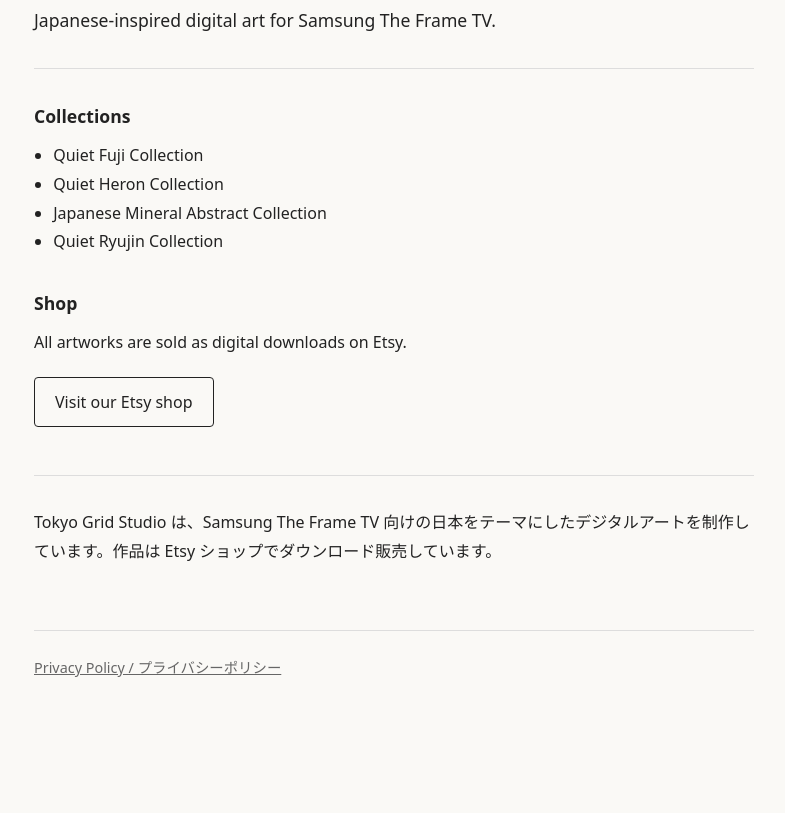
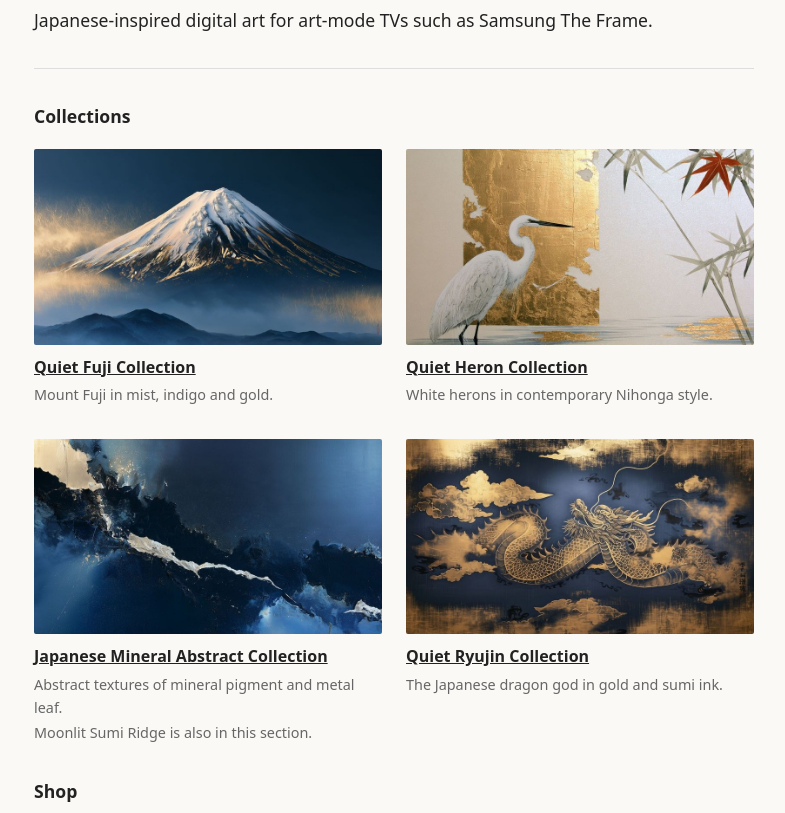
Before and after one commit to tokyo-grid-studio/tokyo-grid-studio.github.io, a plain HTML site: page index.html in a window 1280 px wide. Shown: the part 117-930 px from the top of the page, without its empty margins (246-1031 px from the left). Before the commit the page ends 846 px from the top, so only its background shows below. Drawn offline with Linux system fonts and the light colour scheme.

Commit message:
Top page: collection images and Etsy section links, Pinterest link, trademark notice
- Four collections shown with one published artwork each (1600/800 px web
  versions, English alt text), each linked to its Etsy shop section
- Mineral Abstract notes that Moonlit Sumi Ridge is in the same section
- Lead and Japanese paragraph: art-mode TVs such as Samsung The Frame
- Etsy shop URL uses the API spelling TokyoGridStudio; Pinterest profile link
- Footer: Samsung / The Frame trademark notice
- Pinterest domain verification meta tag, /privacy/ and /TokyoGrid/ unchanged

Co-Authored-By: Claude Opus 5.5 <noreply@anthropic.com>

```diff
--- a/index.html
+++ b/index.html
@@ -5,7 +5,7 @@
 <meta name="viewport" content="width=device-width, initial-scale=1">
 <title>Tokyo Grid Studio</title>
 <meta name="p:domain_verify" content="ac5ec8e36e179360d73f957ddfb92e3a"/>
-<meta name="description" content="Tokyo Grid Studio — Japanese-inspired digital art for Samsung The Frame TV, available on Etsy.">
+<meta name="description" content="Tokyo Grid Studio — Japanese-inspired digital art for art-mode TVs such as Samsung The Frame, available on Etsy.">
 <style>
   :root {
     color-scheme: light dark;
@@ -34,33 +34,69 @@
   a { color: inherit; overflow-wrap: anywhere; }
   .shop { display: inline-block; margin: 8px 0 0; padding: 10px 20px; border: 1px solid var(--text); border-radius: 4px; text-decoration: none; }
   .shop:hover { background: var(--text); color: var(--bg); }
+  .collections { display: grid; grid-template-columns: repeat(2, 1fr); gap: 32px 24px; margin: 16px 0 12px; }
+  .collection { margin: 0; }
+  .collection img { display: block; width: 100%; height: auto; aspect-ratio: 16 / 9; object-fit: cover; border-radius: 2px; }
+  .collection figcaption { margin-top: 8px; }
+  .collection h3 { font-size: 1rem; font-weight: 600; margin: 0; }
+  .collection p { color: var(--muted); font-size: 0.9rem; margin: 2px 0 0; line-height: 1.6; }
+  .links { display: flex; flex-wrap: wrap; gap: 8px 16px; align-items: center; }
+  @media (max-width: 560px) { .collections { grid-template-columns: 1fr; } }
   .ja { margin-top: 48px; padding-top: 32px; border-top: 1px solid var(--rule); font-family: "Hiragino Sans", "Yu Gothic UI", "Meiryo", system-ui, sans-serif; }
   footer { max-width: 720px; margin: 64px auto 0; padding-top: 24px; border-top: 1px solid var(--rule); color: var(--muted); font-size: 0.9rem; }
+  footer p { margin: 0 0 8px; }
+  .trademark { font-size: 0.8rem; line-height: 1.6; }
 </style>
 </head>
 <body>
 <main>
   <h1>Tokyo Grid Studio</h1>
-  <p class="lead">Japanese-inspired digital art for Samsung The Frame TV.</p>
+  <p class="lead">Japanese-inspired digital art for art-mode TVs such as Samsung The Frame.</p>
 
   <h2>Collections</h2>
-  <ul>
-    <li>Quiet Fuji Collection</li>
-    <li>Quiet Heron Collection</li>
-    <li>Japanese Mineral Abstract Collection</li>
-    <li>Quiet Ryujin Collection</li>
-  </ul>
+  <div class="collections">
+    <figure class="collection">
+      <a href="https://www.etsy.com/shop/TokyoGridStudio?section_id=60102029"><img src="/images/quiet-fuji.jpg" srcset="/images/quiet-fuji-800.jpg 800w, /images/quiet-fuji.jpg 1600w" sizes="(max-width: 560px) 100vw, 348px" width="1600" height="900" alt="Snow-capped Mount Fuji with gold leaf strokes on its slopes, rising above misty blue foothills against a deep indigo sky"></a>
+      <figcaption>
+        <h3><a href="https://www.etsy.com/shop/TokyoGridStudio?section_id=60102029">Quiet Fuji Collection</a></h3>
+        <p>Mount Fuji in mist, indigo and gold.</p>
+      </figcaption>
+    </figure>
+    <figure class="collection">
+      <a href="https://www.etsy.com/shop/TokyoGridStudio?section_id=60456281"><img src="/images/quiet-heron.jpg" srcset="/images/quiet-heron-800.jpg 800w, /images/quiet-heron.jpg 1600w" sizes="(max-width: 560px) 100vw, 348px" width="1600" height="900" alt="A white heron standing in still water before a gold leaf panel, with bamboo and a single red maple leaf on a pale silver ground" loading="lazy"></a>
+      <figcaption>
+        <h3><a href="https://www.etsy.com/shop/TokyoGridStudio?section_id=60456281">Quiet Heron Collection</a></h3>
+        <p>White herons in contemporary Nihonga style.</p>
+      </figcaption>
+    </figure>
+    <figure class="collection">
+      <a href="https://www.etsy.com/shop/TokyoGridStudio?section_id=60456285"><img src="/images/japanese-mineral-abstract.jpg" srcset="/images/japanese-mineral-abstract-800.jpg 800w, /images/japanese-mineral-abstract.jpg 1600w" sizes="(max-width: 560px) 100vw, 348px" width="1600" height="900" alt="Abstract painting of deep indigo mineral pigment crossed by a diagonal vein of textured silver, with a pale gold area in the upper left" loading="lazy"></a>
+      <figcaption>
+        <h3><a href="https://www.etsy.com/shop/TokyoGridStudio?section_id=60456285">Japanese Mineral Abstract Collection</a></h3>
+        <p>Abstract textures of mineral pigment and metal leaf.</p>
+        <p>Moonlit Sumi Ridge is also in this section.</p>
+      </figcaption>
+    </figure>
+    <figure class="collection">
+      <a href="https://www.etsy.com/shop/TokyoGridStudio?section_id=60582049"><img src="/images/quiet-ryujin.jpg" srcset="/images/quiet-ryujin-800.jpg 800w, /images/quiet-ryujin.jpg 1600w" sizes="(max-width: 560px) 100vw, 348px" width="1600" height="900" alt="A gold Japanese dragon coiling through stylized clouds on a dark indigo ground, in the style of a gold leaf screen painting" loading="lazy"></a>
+      <figcaption>
+        <h3><a href="https://www.etsy.com/shop/TokyoGridStudio?section_id=60582049">Quiet Ryujin Collection</a></h3>
+        <p>The Japanese dragon god in gold and sumi ink.</p>
+      </figcaption>
+    </figure>
+  </div>
 
   <h2>Shop</h2>
   <p>All artworks are sold as digital downloads on Etsy.</p>
-  <p><a class="shop" href="https://www.etsy.com/shop/TokyoGridstudio">Visit our Etsy shop</a></p>
+  <p class="links"><a class="shop" href="https://www.etsy.com/shop/TokyoGridStudio">Visit our Etsy shop</a> <a href="https://www.pinterest.com/TokyoGridStudio/">Follow us on Pinterest</a></p>
 
   <section lang="ja" class="ja">
-    <p>Tokyo Grid Studio は、Samsung The Frame TV 向けの日本をテーマにしたデジタルアートを制作しています。作品は Etsy ショップでダウンロード販売しています。</p>
+    <p>Tokyo Grid Studio は、Samsung The Frame などのアートモード対応テレビ向けに、日本をテーマにしたデジタルアートを制作しています。作品は Etsy ショップでダウンロード販売しています。</p>
   </section>
 </main>
 <footer>
-  <a href="/privacy/">Privacy Policy / プライバシーポリシー</a>
+  <p><a href="/privacy/">Privacy Policy / プライバシーポリシー</a></p>
+  <p class="trademark">Samsung and The Frame are trademarks of Samsung Electronics. Tokyo Grid Studio is not affiliated with Samsung.</p>
 </footer>
 </body>
 </html>
```
Also changed, not shown: images/japanese-mineral-abstract-800.jpg (added), images/japanese-mineral-abstract.jpg (added), images/quiet-fuji-800.jpg (added), images/quiet-fuji.jpg (added), images/quiet-heron-800.jpg (added), images/quiet-heron.jpg (added), images/quiet-ryujin-800.jpg (added), images/quiet-ryujin.jpg (added).
